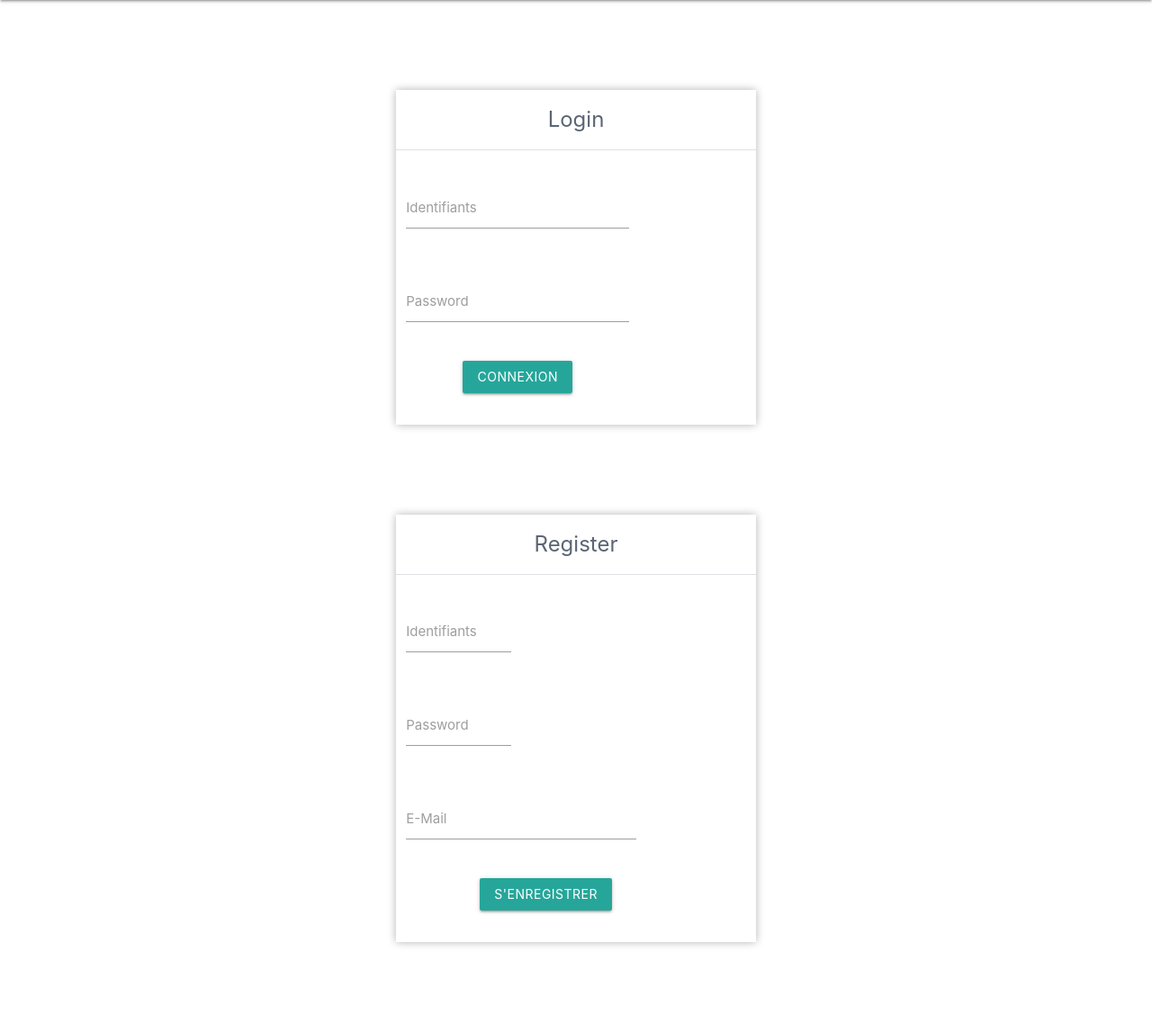
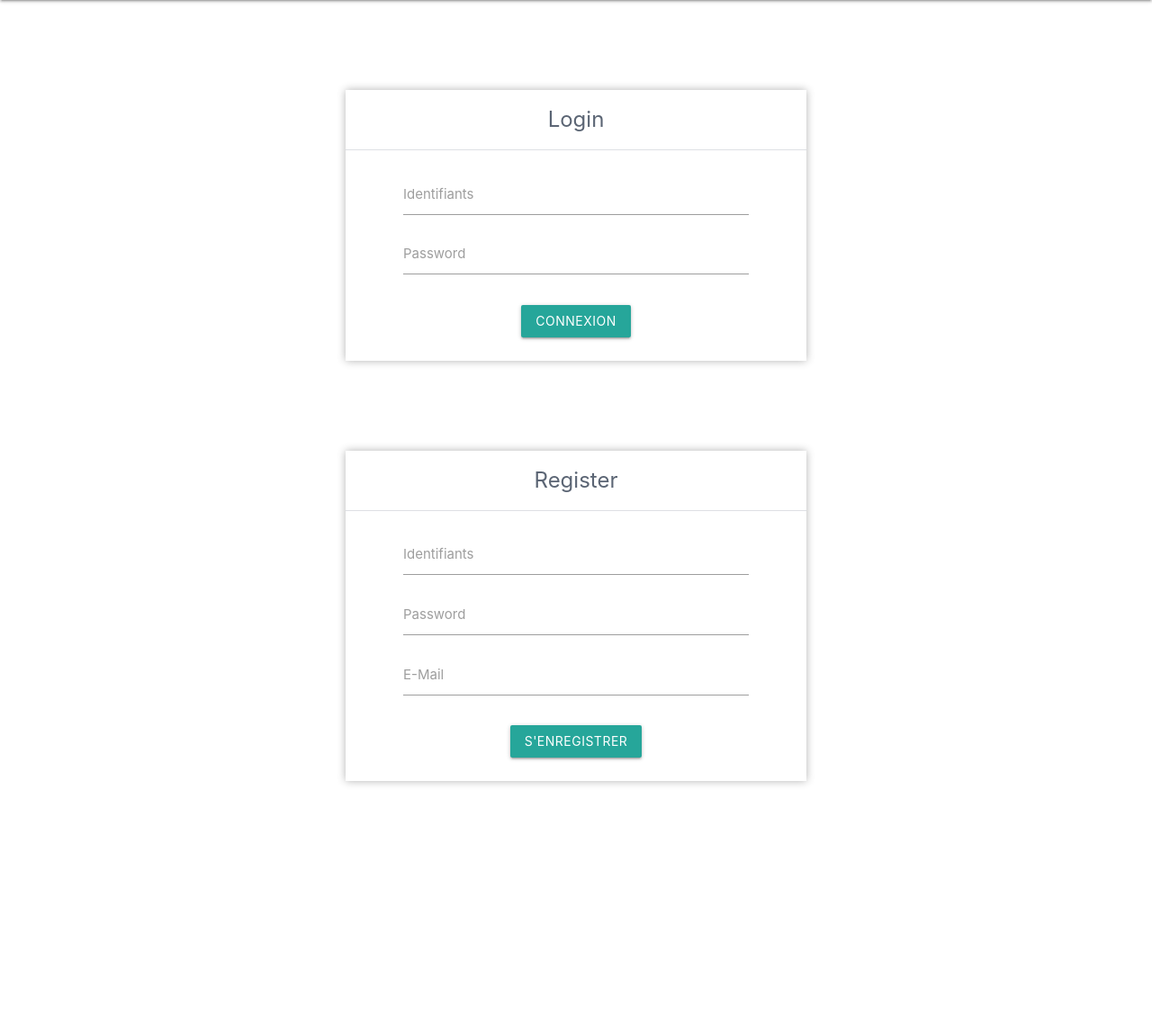
Before and after one commit to tellebma/web_lapikuR, a PHP site: template view/login.twig in a window 1280 px wide. Shown: the part 64-1211 px from the top of the page at 90% size. After the commit the page ends 937 px from the top, so only its background shows below. Run offline with PHP 8.4, Linux system fonts and the light colour scheme; the template is opened without the code that fills it, so the values that code supplies are empty; some libraries are stand-ins or nearby versions.

Commit message:
Login page

```diff
--- a/public/styles/login.css
+++ b/public/styles/login.css
@@ -1,5 +1,5 @@
 .login {
-    width: 400px;
+    width: 40vw;
     background-color: #ffffff;
     box-shadow: 0 0 9px 0 rgba(0, 0, 0, 0.3);
     margin: 100px auto;
@@ -11,3 +11,14 @@
     padding: 20px 0 20px 0;
     border-bottom: 1px solid #dee0e4;
 }
+
+.fieldiv {
+    margin: 1vw auto;
+    width: 30vw;
+}
+
+.buttondiv {
+    text-align: center;
+    padding-top: 1vw;
+    padding-bottom : 2vw;
+}
--- a/view/login.twig
+++ b/view/login.twig
@@ -1,9 +1,12 @@
 {% extends 'layout.twig' %}
+
 
 {% block head %}
     <script src="https://cdnjs.cloudflare.com/ajax/libs/materialize/1.0.0/js/materialize.min.js"></script>
     <link type="text/css" rel="stylesheet" href="public/styles/login.css"/>
 {% endblock %}
+
+{% set registered = true %}
 
 {% block content %}
 <body>
@@ -11,61 +14,49 @@
         <blockquote>{{error}}</blockquote>
     {% endif %}
 
-    <div class="container login">
+
+    <div class="login">
+    <form action="./authentification" method="POST">
         <h1>Login</h1>
-        <div id="signin" class="row">
-            <form action="./authentification" method="POST" class="col 10">
-                <div class="row">
-                    <div class="input-field col 5">
-                        <input name="name" id="name_l" type="text">
-                        <label for="name">Identifiants</label>
-                    </div>
-                </div>
-                <div class="row">
-                    <div class="input-field col 5">
-                        <input name="pass" id="password_l" type="password">
-                        <label for="pass">Password</label>
-                    </div>
-                </div>
-                <div class="row">
-                    <div class="center">
+        <div class="input-field fieldiv fieldivtop">
+                <input name="name" id="name_l" type="text">
+                <label for="name">Identifiants</label>
+        </div>
+        <div class="input-field fieldiv">
+                <input name="pass" id="password_l" type="password">
+                <label for="pass">Password</label>
+        </div>
+        <div class="buttondiv">
                         <button class="btn" type="submit">Connexion</button>
-                    </div>
-                </div>
-            </form>
         </div>
+    </form>
+
     </div>
 
-    <div class="container login">
+
+    <div class="login">
+    <form action="./register" method="POST">
         <h1>Register</h1>
-        <div id="signup" class="row">
-            <form action="./register" method="POST" class="col s10" >
-                <div class="row">
-                    <div class="input-field col s5">
-                        <input name="name" id="name_r" type="text" class="validate" minlength="4" required>
-                        <label for="name">Identifiants</label>
-                    </div>
-                </div>
-                <div class="row">
-                    <div class="input-field col s5">
-                        <input name="pass" id="password_r" type="password" class="validate" minlength="8" required>
-                        <label for="pass">Password</label>
-                    </div>
-                </div>
-                <div class="row">
-                    <div class="input-field col s10">
-                        <input name="mail" id="mail_r" type="email" class="validate" required>
-                        <label for="mail">E-Mail</label>
-                    </div>
-                </div>
+        <div class="input-field fieldiv fieldivtop">
+                <input name="name" id="name_r" type="text" class="validate" minlength="4" required>
+                <label for="name">Identifiants</label>
+        </div>
+        <div class="input-field fieldiv">
+                <input name="pass" id="password_r" type="password" class="validate" minlength="8" required>
+                <label for="pass">Password</label>
 
-                <div class="row">
-                    <div class="center">
-                        <button class="btn" type="submit" >S'Enregistrer</button>
-                    </div>
-                </div>
-            </form>
         </div>
+        <div class="input-field fieldiv">
+                    <input name="mail" id="mail_r" type="email" class="validate" required>
+                    <label for="mail">E-Mail</label>
+
+        </div>
+        <div class="buttondiv">
+                <button class="btn" type="submit" >S'Enregistrer</button>
+
+        </div>
+    </form>
     </div>
+
 </body>
 {% endblock %}
--- a/view/pathologieCriteres.twig
+++ b/view/pathologieCriteres.twig
@@ -60,7 +60,7 @@
             <blockquote class="center-align">
             Vous devez être connecté pour utiliser cette fonction
             </blockquote>
-            <button disabled onclick="postCriterias()" class="btn waves-effect waves-light" type="submit">Submit
+            <button disabled class="btn waves-effect waves-light">Submit
         {% endif %}
         <i class="material-icons right">send</i>
             </button>
```
